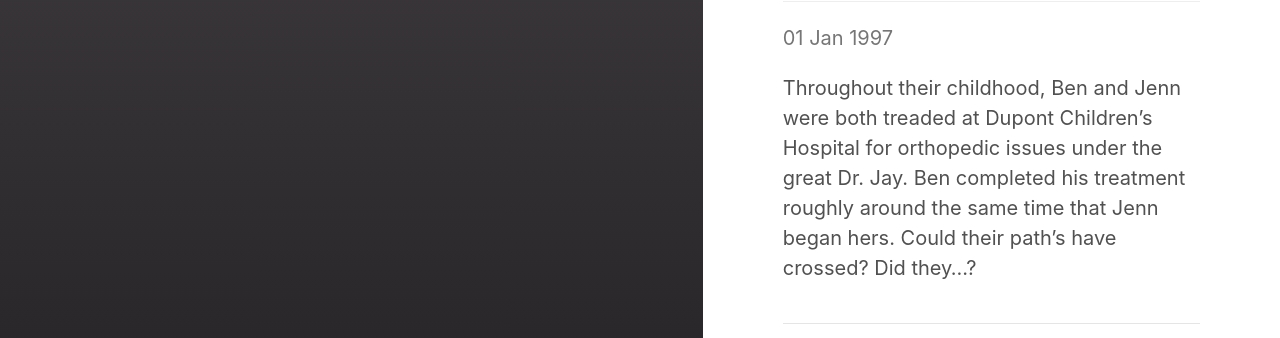
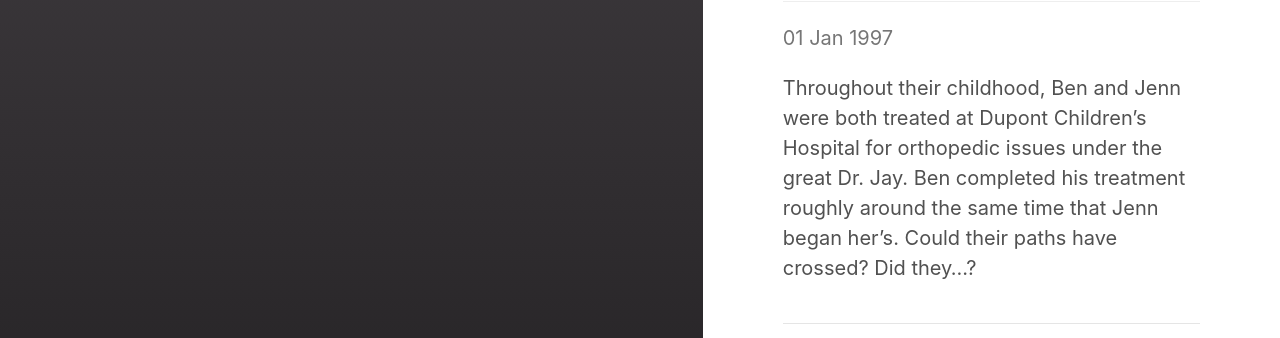
Before and after one commit to TheRealBenForce/thefutureforces.com, a Jekyll site: the page built from _posts/1997-01-01-dupont-childrens-hostpital.md, in a window 1280 px wide. Shown: the part 259-597 px from the top of the page. Built offline with Jekyll 4.4.1, drawn with Linux system fonts in a browser that asks for light colours.

Commit message:
Update 1997-01-01-dupont-childrens-hostpital.md

```diff
--- a/_posts/1997-01-01-dupont-childrens-hostpital.md
+++ b/_posts/1997-01-01-dupont-childrens-hostpital.md
@@ -3,4 +3,4 @@ layout: post
 title: Close Encounter 1 - Dupont Children's Hospital
 ---
 
-Throughout their childhood, Ben and Jenn were both treaded at Dupont Children's Hospital for orthopedic issues under the great Dr. Jay. Ben completed his treatment roughly around the same time that Jenn began hers. Could their path's have crossed? Did they...?
+Throughout their childhood, Ben and Jenn were both treated at Dupont Children's Hospital for orthopedic issues under the great Dr. Jay. Ben completed his treatment roughly around the same time that Jenn began her's. Could their paths have crossed? Did they...?
```
